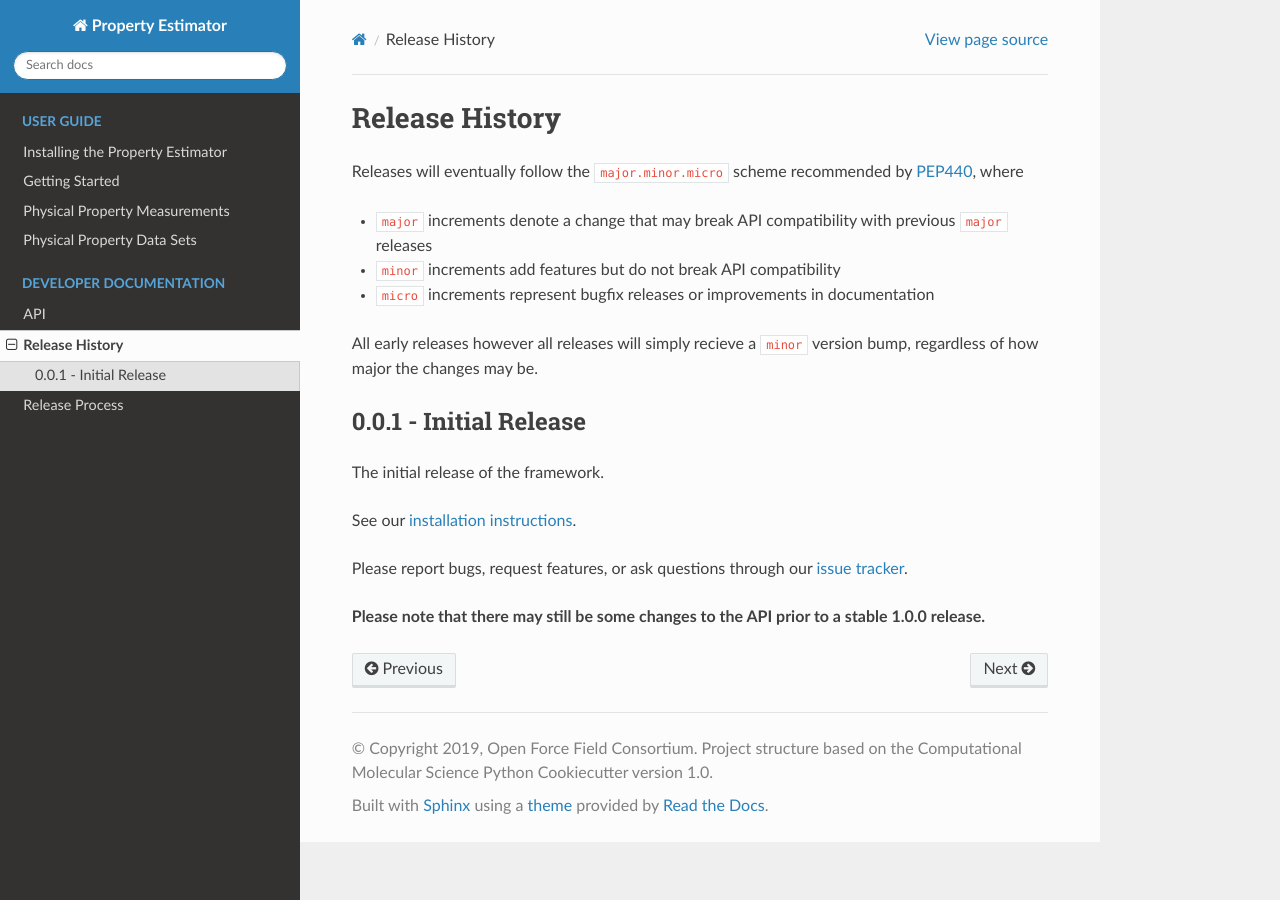
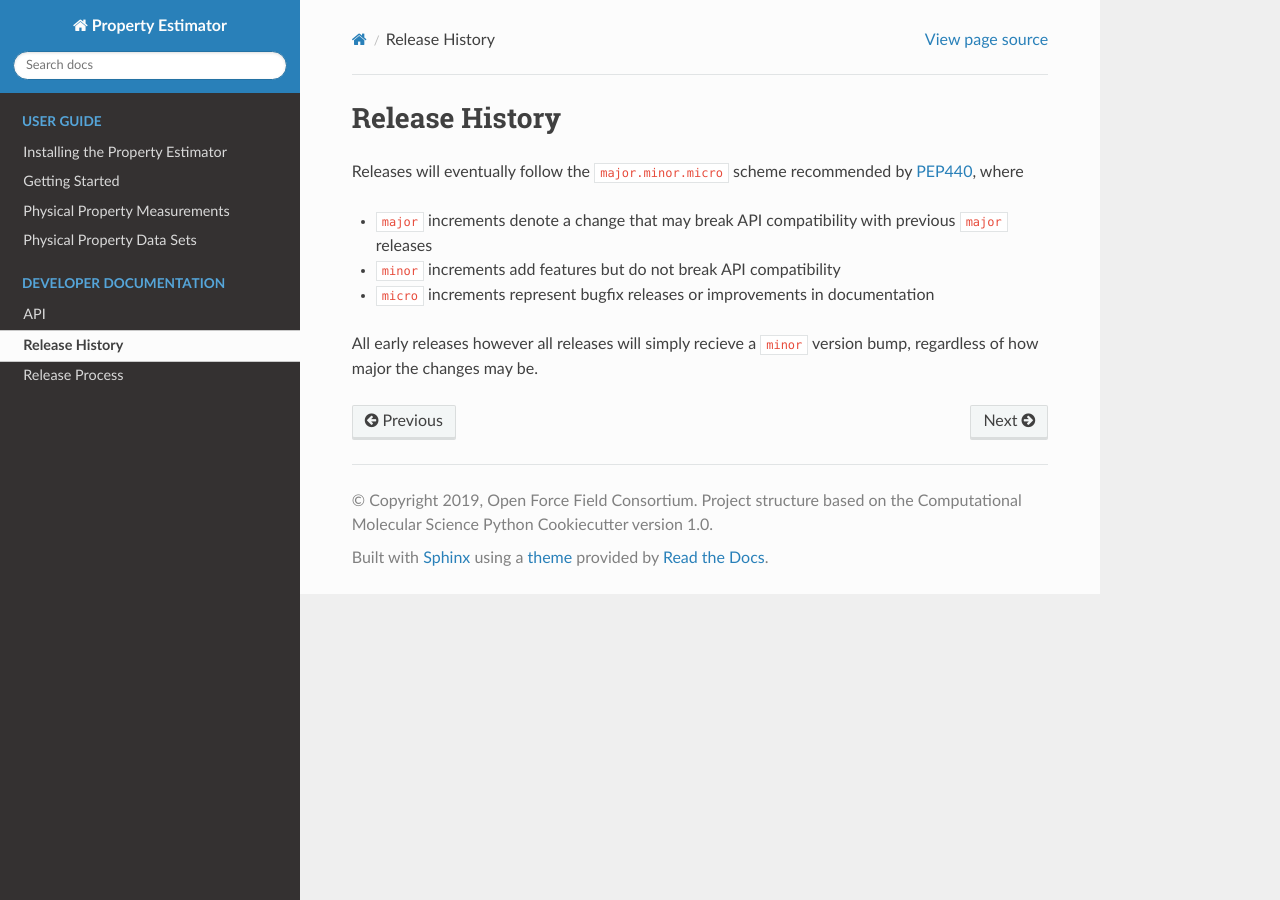
Before and after one commit to openforcefield/openff-evaluator, a Sphinx documentation site: the page built from docs/releasehistory.rst, in a window 1280 px wide. Built offline with Sphinx 7.4.7 and the Read the Docs theme 2.0.0, drawn with Linux system fonts in a browser that asks for light colours.

Commit message:
Undo commit to master

```diff
--- a/docs/releasehistory.rst
+++ b/docs/releasehistory.rst
@@ -10,15 +10,3 @@ Releases will eventually follow the ``major.minor.micro`` scheme recommended by
 
 All early releases however all releases will simply recieve a ``minor`` version bump, regardless of
 how major the changes may be.
-
-0.0.1 - Initial Release
------------------------
-
-The initial release of the framework.
-
-See our `installation instructions <https://property-estimator.readthedocs.io/en/latest/install.html>`_.
-
-Please report bugs, request features, or ask questions through our
-`issue tracker <https://github.com/openforcefield/propertyestimator/issues>`_.
-
-**Please note that there may still be some changes to the API prior to a stable 1.0.0 release.**
```
